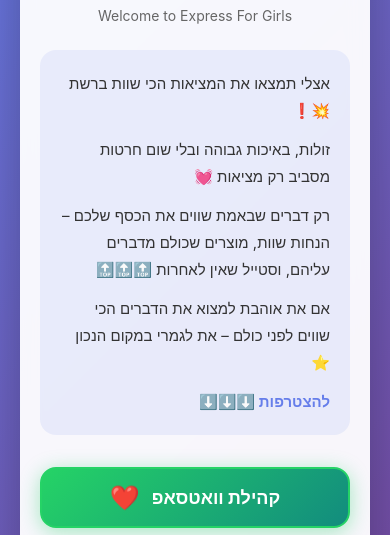
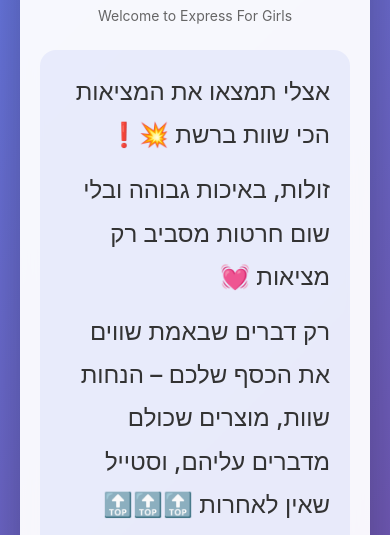
Before and after one commit to HULYO193/AliWebsite, a website: page index.html in a window 390 px wide. Shown: the part 224-759 px from the top of the page. Drawn offline with Linux system fonts and the light colour scheme.

Commit message:
Initial commit

```diff
--- a/WebsiteJS.js
+++ b/WebsiteJS.js
@@ -8,12 +8,15 @@
 // Links data
 const links = [
   {
-    title: "קהילת וואטסאפ",
+    title: "לחצו כאן כדי להצטרף לקהילת וואטסאפ",
     url: "https://chat.whatsapp.com/BrK6PGelx39I8XX7sBU5Mw?mode=wwt",
     icon: "❤️",
     isHighlighted: true,
   },
 ];
+
+// Debug: Log to verify script is loaded
+console.log("WebsiteJS.js loaded - Link title:", links[0].title);
 
 // Initialize page
 document.addEventListener("DOMContentLoaded", function () {
--- a/index.html
+++ b/index.html
@@ -3,8 +3,11 @@
 <head>
     <meta charset="UTF-8">
     <meta name="viewport" content="width=device-width, initial-scale=1.0">
+    <meta http-equiv="Cache-Control" content="no-cache, no-store, must-revalidate">
+    <meta http-equiv="Pragma" content="no-cache">
+    <meta http-equiv="Expires" content="0">
     <title>Express For Girls</title>
-    <link rel="stylesheet" href="style.css">
+    <link rel="stylesheet" href="style.css?v=3">
 </head>
 <body>
     <div class="container">
@@ -15,11 +18,11 @@
             <h1 class="profile-name" id="profileName">Express For Girls</h1>
             <p class="profile-bio" id="profileBio">Welcome to Express For Girls</p>
             <div class="welcome-paragraph">
-                <p>אצלי תמצאו את המציאות הכי שוות ברשת 💥❗️</p>
-                <p>זולות, באיכות גבוהה ובלי שום חרטות מסביב רק מציאות 💓</p>
-                <p>רק דברים שבאמת שווים את הכסף שלכם – הנחות שוות, מוצרים שכולם מדברים עליהם, וסטייל שאין לאחרות 🔝🔝🔝</p>
-                <p>אם את אוהבת למצוא את הדברים הכי שווים לפני כולם – את לגמרי במקום הנכון ⭐️</p>
-                <p>להצטרפות ⬇️⬇️⬇️</p>
+                <p style="font-size: 24px !important;">אצלי תמצאו את המציאות הכי שוות ברשת 💥❗️</p>
+                <p style="font-size: 24px !important;">זולות, באיכות גבוהה ובלי שום חרטות מסביב רק מציאות 💓</p>
+                <p style="font-size: 24px !important;">רק דברים שבאמת שווים את הכסף שלכם – הנחות שוות, מוצרים שכולם מדברים עליהם, וסטייל שאין לאחרות 🔝🔝🔝</p>
+                <p style="font-size: 24px !important;">אם את אוהבת למצוא את הדברים הכי שווים לפני כולם – את לגמרי במקום הנכון ⭐️</p>
+                <p style="font-size: 24px !important; font-weight: 600; color: #667eea;">להצטרפות ⬇️⬇️⬇️</p>
             </div>
         </div>
 
--- a/style.css
+++ b/style.css
@@ -12,9 +12,6 @@
     justify-content: center;
     align-items: center;
     padding: 20px;
-}
-p {
-    font-size: 15px;
 }
 
 .container {
@@ -71,19 +68,22 @@
     border-radius: 16px;
     text-align: right;
     direction: rtl;
+    font-size: 24px;
 }
 
 .welcome-paragraph p {
-    font-size: 15px;
+    font-size: 24px !important;
     color: #333;
     line-height: 1.8;
     margin-bottom: 12px;
+    font-weight: 500;
 }
 
 .welcome-paragraph p:last-child {
     margin-bottom: 0;
     font-weight: 600;
     color: #667eea;
+    font-size: 24px !important;
 }
 
 .links-container {
@@ -181,6 +181,18 @@
         font-size: 14px;
     }
 
+    .welcome-paragraph {
+        font-size: 22px;
+    }
+
+    .welcome-paragraph p {
+        font-size: 22px !important;
+    }
+
+    .welcome-paragraph p:last-child {
+        font-size: 22px !important;
+    }
+
     .link-button {
         padding: 14px 18px;
     }
```
